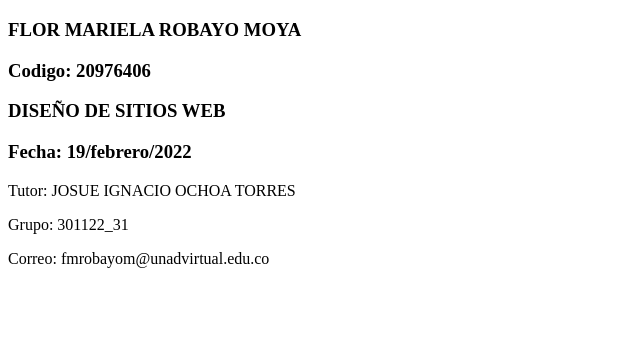
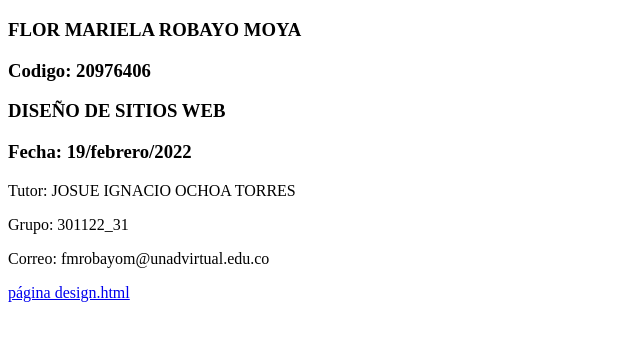
Before and after one commit to FLORROBAYO/DWS-FLOR-ROBAYO, a plain HTML site: page Index.html in a window 1280 px wide. Shown: the part 61-402 px from the top of the page, without its empty margins (0-640 px from the left). Drawn offline with Linux system fonts and the light colour scheme.

Commit message:
Actualización para la  fase 2

```diff
--- a/Index.html
+++ b/Index.html
@@ -15,6 +15,6 @@
     <p>Tutor: JOSUE IGNACIO OCHOA TORRES</p>
     <p>Grupo: 301122_31 </p>
     <p>Correo:  fmrobayom@unadvirtual.edu.co </p>
-
+    <p><a href="https://github.com/FLORROBAYO/DWS-FLOR-ROBAYO/blob/main/Fase_2/design.html">página design.html </a></p>
 </body>
 </html>
```
